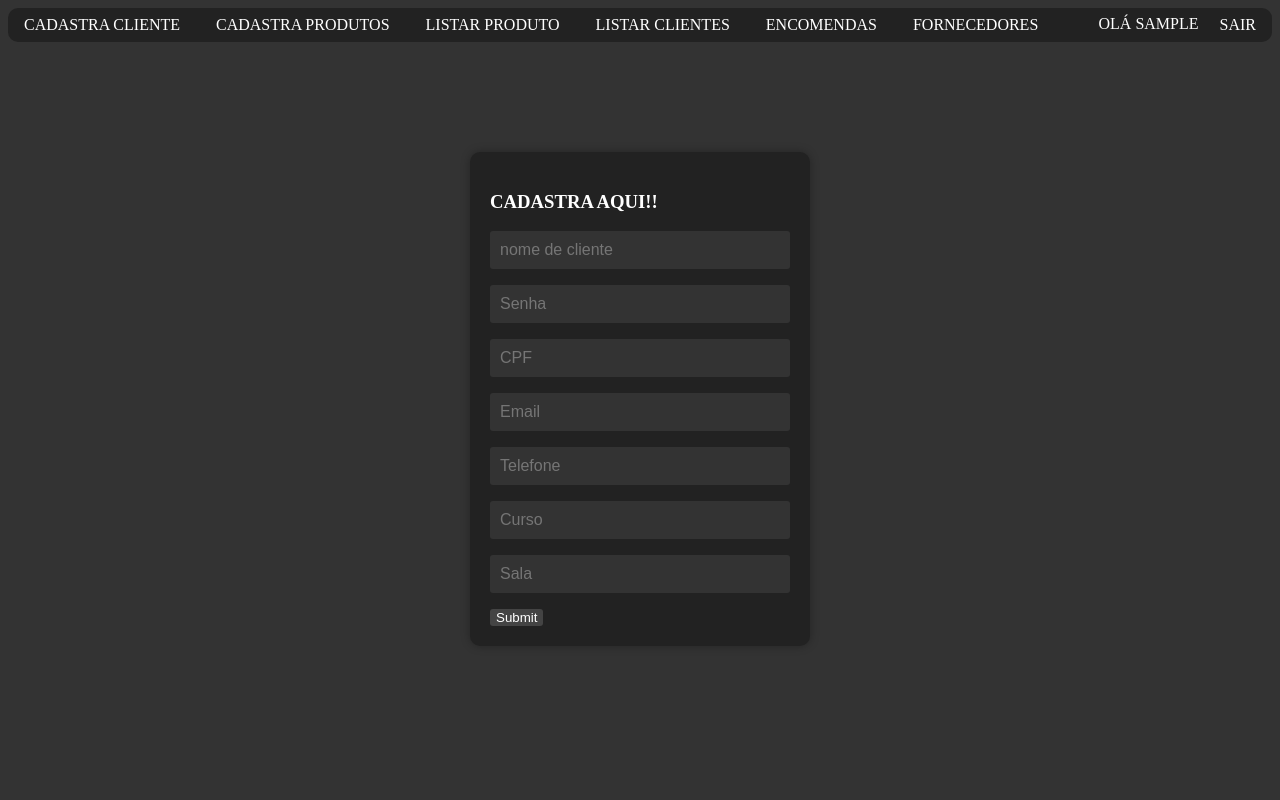
After one commit to GabrielDSantosCarvalho/Projeto-Saguadin, a PHP site: page /cadastrocliente.php in a window 1280 px wide. The commit adds this page. Run offline with PHP 8.4, Linux system fonts and the light colour scheme; the visitor is signed in with stand-in values (Sample User, id 1).

Commit message:
Add files via upload

```diff
--- a/cabecalho4.php
+++ b/cabecalho4.php
@@ -11,11 +11,10 @@ $nomeusuario = $_SESSION['nomeusuario'];
 
 <ul class="menu">
 
-            <li><a href="cadastrousuario.php">CADASTRA USUÁRIO</a></li>
+            <li><a href="cadastrocliente.php">CADASTRA CLIENTE</a></li>
             <li><a href="cadastroproduto.php">CADASTRA PRODUTOS</a></li>
-            <li><a href="listardeusuario.php">LISTAR USUÁRIO</a></li>
-            <li><a href="listarproduto.php">LISTAR PRODUTO</a></li>
-            <li><a href="listarclientes.php">LISTAR CLIENTES</a></li>
+            <li><a href="listeproduto.php">LISTAR PRODUTO</a></li>
+            <li><a href="listecliente.php">LISTAR CLIENTES</a></li>
             <li><a href="encomendas.php">ENCOMENDAS</a></li>
             <li><a href="fornecedor.php">FORNECEDORES</a></li>
             <li class="menuloja"><a href="logout.php">SAIR</a></li>
--- /dev/null
+++ b/cadastrocliente.php
@@ -0,0 +1,83 @@
+<?php
+#INICIA A CONEXÃO COM O BANCO DE DADOS
+include("cabecalho4.php");
+
+#COLETA DE VARIÁVEIS VIA FORMULÁRIO DE HTML
+if ($_SERVER["REQUEST_METHOD"] == "POST") {
+    $nome = $_POST['nome'];
+    $email = $_POST['email'];
+    $telefone = $_POST['telefone'];
+    $cpf = $_POST['cpf'];
+    $sala = $_POST['sala'];
+    $curso = $_POST['curso'];
+    $senha = $_POST['senha'];
+    $sala = $_POST['salsa'];
+
+    if (preg_match('/^(?=.*[a-z])(?=.*[A-Z])(?=.*\d)(?=.*[^a-zA-Z\d])/', $senha))
+        #(?=.*[a-z]): Pelo menos 1 letra minúscula.
+        #(?=.*[A-Z]): Pelo menos 1 letra maiúscula.
+        #(?=.*\d): Pelo menos 1 numeral.
+        #(?=.*[^a-zA-Z\d]): Pelo menos 1 caractere especial
+
+    #PASSANDO INSTRUÇÕES SQL PARA O BANCO
+    #VALIDANDO SE CLIENTE EXISTE
+    $sql = "SELECT COUNT(cli_id) FROM clientes WHERE cli_nome = '$nome'";
+    $retorno = mysqli_query($link, $sql);
+    while ($tbl = mysqli_fetch_array($retorno)) {
+        $cont = $tbl[0];
+    }
+    #VERIFICAÇÃO SE CLIENTE EXISTE, SE EXISTE = 1 SENÃO = 0
+    if ($cont > 0) {
+        echo "<script>window.alert('CLIENTE JÁ CADASTRADO!');</script>";
+    } else {
+        #adicionar a salsa
+        $salsa = md5(rand() . date('H:i:s'));
+        $senha = md5($senha . $salsa);
+
+
+        $sql = "INSERT INTO clientes (cli_nome, cli_senha, cli_email, cli_telefone, cli_sala, cli_curso, cli_status, cli_salsa)
+        VALUES('$nome', '$senha', '$email', '$telefone', '$sala', '$curso', 's', '$salsa')";
+        mysqli_query($link, $sql);
+
+        echo($sql);
+
+        echo "<script>window.alert('CLIENTE CADASTRADO');</script>";
+        echo "<script>window.location.href='cadastrocliente.php';</script>";
+    }
+}
+?>
+
+
+
+<html>
+<head>
+    <link rel="stylesheet" type="text/css" href="cli.css">
+    <title> CADASTRO DE CLIENTE</title>
+</head>
+<body><br><br><br><br><br>
+<div>
+    <form action="cadastrocliente.php" method="post">
+            <h3>CADASTRA AQUI!!</h3>
+        <input type = "text" name = "nome" id = "nome"
+        placeholder="nome de cliente">
+        <p></p>
+        <input type="password" name="senha" id="senha" placeholder="Senha">
+        <p></p>
+        <input type="text" name="cpf" id="cpf" placeholder="CPF">
+        <p></p>
+        <input type="text" name="email" id="email" placeholder="Email">
+        <p></p>
+        <input type="text" name="telefone" id="telefone" placeholder="Telefone">
+        <p></p>
+        <input type="text" name="curso" id="curso" placeholder="Curso">
+        <p></p>
+        <input type="text" name="sala" id="sala" placeholder="Sala">
+        <p></p>
+        <input type = "submit" name = "cadastrar" id = "cadastrar"
+        placeholder="Cadastrar">
+
+    </form>
+
+</div>
+</body>
+</html>
--- a/cadastroproduto.php
+++ b/cadastroproduto.php
@@ -20,7 +20,7 @@
 
             mysqli_query($link, $sql);
             echo"<script>window.alert('PRODUTO CADASTRADO COM SUCESSO');</script>";
-            echo"<script>window.location.href='listarprodutos.php';</script>";
+            echo"<script>window.location.href='cadastroproduto.php';</script>";
         }
         else {
             echo"<script>window.alert('PRODUTO JÁ EXISTENTE');</script>";
@@ -33,10 +33,10 @@
 <head>
     <meta charset="UTF-8">
     <meta name="viewport" content="width=device-width, initial-scale=1.0">
-    <link rel="stylesheet" type="text/css" href="estilao.css">
+    <link rel="stylesheet" type="text/css" href="cli.css">
     <title>Cadastra Produto</title>
 </head>
-<body> <br><br><br><br><br><br><br><br><br>
+<body> <br><br><br><br><br>
     <div id="container">
         <form action="cadastroproduto.php" method="post">
             <label>NOME PRODUTO</label>
--- /dev/null
+++ b/cli.css
@@ -0,0 +1,136 @@
+
+html {
+    background-color: #333; /* Cor de fundo geral */
+    color: #fff; /* Cor do texto principal */
+  }
+
+  .menu {
+    list-style-type: none; /* Remove os marcadores de lista */
+    margin: 0;
+    padding: 0;
+    background-color: #222; /* Cor de fundo do menu */
+    border-radius: 10px;
+  }
+
+  .menu li {
+    display: inline-block; /* Itens de menu ficam lado a lado */
+  }
+
+  .menu li a {
+    display: block; /* Links são elementos de bloco para ocuparem toda a largura disponível */
+    padding: 8px 16px; /* Espaçamento interno dos links */
+    text-decoration: none; /* Remove a decoração de texto padrão (sublinhado) */
+    color: #fff; /* Cor do texto dos links */
+  }
+
+  .menu li a:hover {
+    background-color: #555; /* Cor de fundo ao passar o mouse sobre os links */
+    color: #fff; /* Cor do texto ao passar o mouse sobre os links */
+    border-radius: 10px;
+  }
+
+  .menuloja {
+    float: right;
+  }
+
+  /* DIV DO FORMULÁRIO */
+  .formulario {
+    float: left;
+    margin-left: 10%;
+  }
+
+  .profile {
+    float: right;
+    margin: 7px 5px 0 0;
+  }
+
+  /* PADRONIZAÇÃO DA TAG FORM */
+  form {
+    background-color: #222;
+    border-radius: 10px;
+    box-shadow: 0px 0px 10px rgba(0, 0, 0, 0.3);
+    margin: 20px auto;
+    padding: 20px;
+    width: 300px;
+  }
+
+  input {
+    background-color: #444;
+    border: none;
+    border-radius: 3px;
+    color: #fff; /* Cor do texto dentro dos campos de entrada */
+  }
+
+  input[type="text"],
+  input[type="password"],
+  input[type="number"],
+  input[type="decimal"],
+  input[type="date"],
+  input[type="file"],
+  textarea {
+    background-color: #333;
+    box-sizing: border-box;
+    display: block;
+    font-size: 16px;
+    margin-bottom: 10px;
+    padding: 10px;
+    width: 100%;
+    color: #fff; /* Cor do texto dentro dos campos de entrada */
+    resize: none;
+  }
+
+  /* ESTILO DAS TABELAS */
+  table {
+    border-collapse: collapse;
+    text-align: center;
+    color: #fff; /* Cor do texto nas tabelas */
+    width: 75%;
+    margin: auto;
+  }
+
+  h2 {
+    color: #fff;
+  }
+
+  h1 {
+    color: #fff;
+  }
+
+  p {
+    color: #fff;
+  }
+
+  .caixaexclui {
+    width: 300px;
+    height: 300px;
+    margin: 0 auto;
+  }
+
+  /* IMAGEM DO ALTERA PRODUTO */
+  .imagem_atual {
+    float: right;
+    position: relative;
+    margin-top: 1.5%;
+    margin-right: 5%;
+    width: 40%;
+    height: 40%;
+    border-radius: 10px;
+  }
+
+  /* FORM DO ALTERA PRODUTO */
+  .visualizaproduto {
+    background-color: #222;
+    border-radius: 10px;
+    box-shadow: 0px 0px 10px rgba(0, 0, 0, 0.3);
+    margin: 20px auto;
+    margin-left: 10px;
+    padding: 20px;
+    width: 500px;
+  }
+
+  .finalizabotao {
+    width: 100px;
+    height: 50px;
+    border-radius: 10px;
+    font-size: smaller;
+  }
```
Also changed, not shown: altera_clientes.php (added, +77 -0 lines), listecliente.php (added, +70 -0 lines), listeproduto.php (added, +100 -0 lines).
